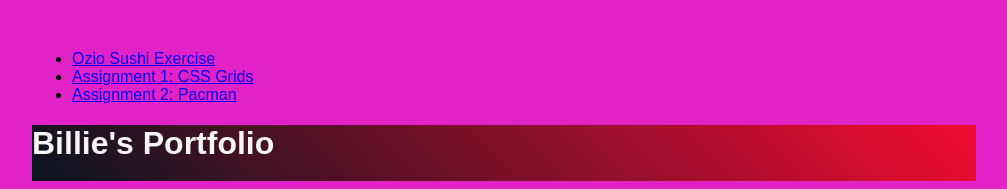
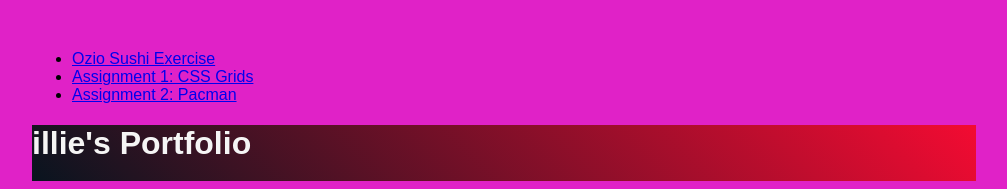
Before and after one commit to billierogue/webd2-portfolio, a plain HTML site: page WEBD2.Assignments.Homepage/index.html in a window 1280 px wide. Shown: the top 189 px of the page, without its empty margins (136-1143 px from the left). Drawn offline with Linux system fonts and the light colour scheme.

Commit message:
Update index.html

```diff
--- a/WEBD2.Assignments.Homepage/index.html
+++ b/WEBD2.Assignments.Homepage/index.html
@@ -20,7 +20,7 @@
     </div>
 
     <div class="header">
-        <h1 id="billie"> Billie's Portfolio</h1>
+        <h1 id="billie"> illie's Portfolio</h1>
     </div>
 
 <div class="jerry">
```
